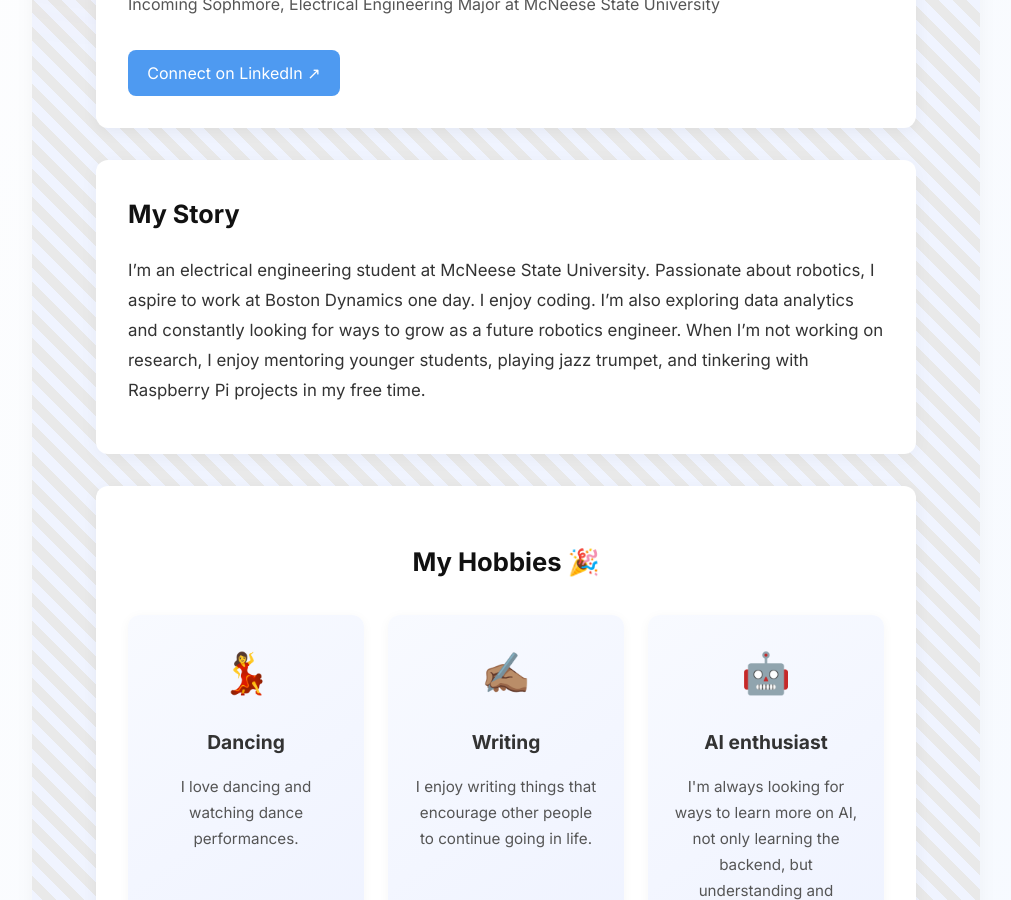
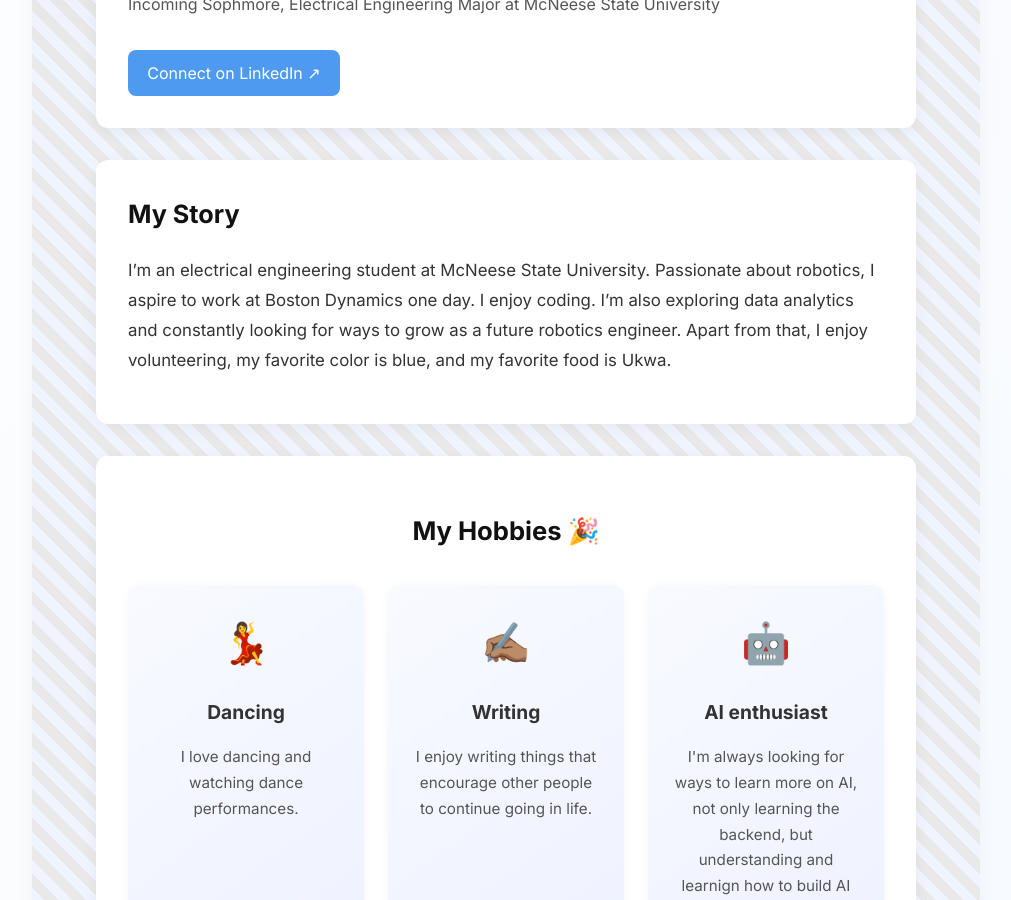
Before and after one commit to Chiamanda07/Chiamanda07.github.io, a Jekyll site: the page built from pages/about-me.md, in a window 1280 px wide and 900 px high, scrolled down 390 px. Shown: the whole window, without its empty margins (260-1271 px from the left). Built offline with Jekyll 4.4.1, drawn with Linux system fonts in a browser that asks for light colours.

Commit message:
Update about-me.md

```diff
--- a/pages/about-me.md
+++ b/pages/about-me.md
@@ -10,7 +10,7 @@ about:
   linkedin: https://www.linkedin.com/in/chiamanda-ononiwu/
   bio: |
     I'm an electrical engineering student at McNeese State University. Passionate about robotics, I aspire to work at Boston Dynamics one day. I enjoy coding. I’m also exploring data analytics and constantly looking for ways to grow as a future robotics engineer.
-    When I’m not working on research, I enjoy mentoring younger students, playing jazz trumpet, and tinkering with Raspberry Pi projects in my free time.
+    Apart from that, I enjoy volunteering, my favorite color is blue, and my favorite food is Ukwa.
 
   hobbies:
     - icon: 💃
```
